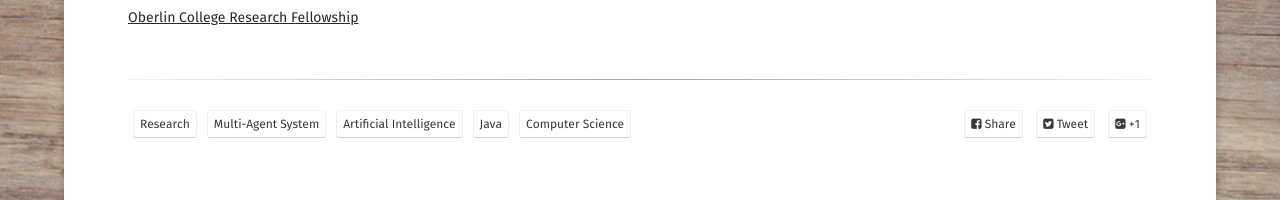
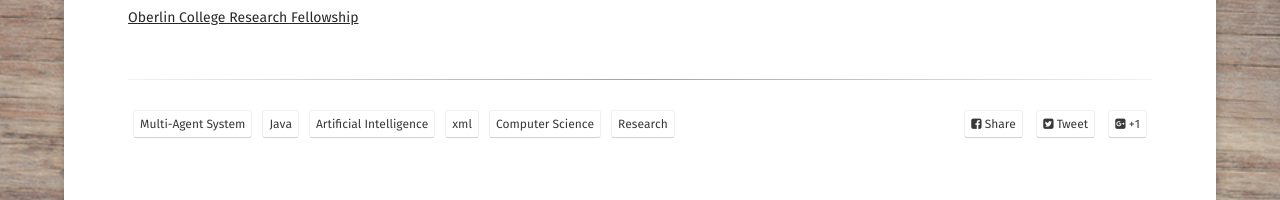
Before and after one commit to ai-xiaihai/ai-xiaihai.github.io, a Jekyll site: the page built from _posts/2017-05-31-research17.md, in a window 1280 px wide. Shown: the part 1287-1487 px from the top of the page. Built offline with Jekyll 4.4.1, drawn with Linux system fonts in a browser that asks for light colours; some web fonts are replaced.

```diff
--- a/_posts/2017-05-31-research17.md
+++ b/_posts/2017-05-31-research17.md
@@ -4,7 +4,7 @@ title: "Research Fellow @ Oberlin College"
 date: 2017-05-31
 end_date: 2017-07-31
 excerpt: "Multi-agent Simulation: Dynamic Ride-sharing & Congestion (Summer 17)"
-tags: [Research, Multi-Agent System, Artificial Intelligence, Java, Computer Science]
+tags: [Multi-Agent System, Java, Artificial Intelligence, xml, Computer Science, Research]
 comments: false
 ---
 
```
Also changed, not shown: _posts/2015-09-01-CS151.md (+1 -1 lines), _posts/2015-09-01-oberlin.md (+1 -1 lines), _posts/2018-01-03-CV.md (+1 -1 lines), _posts/2018-02-26-my-site.md (+1 -1 lines), _posts/2018-05-28-research18.md (+1 -1 lines).
